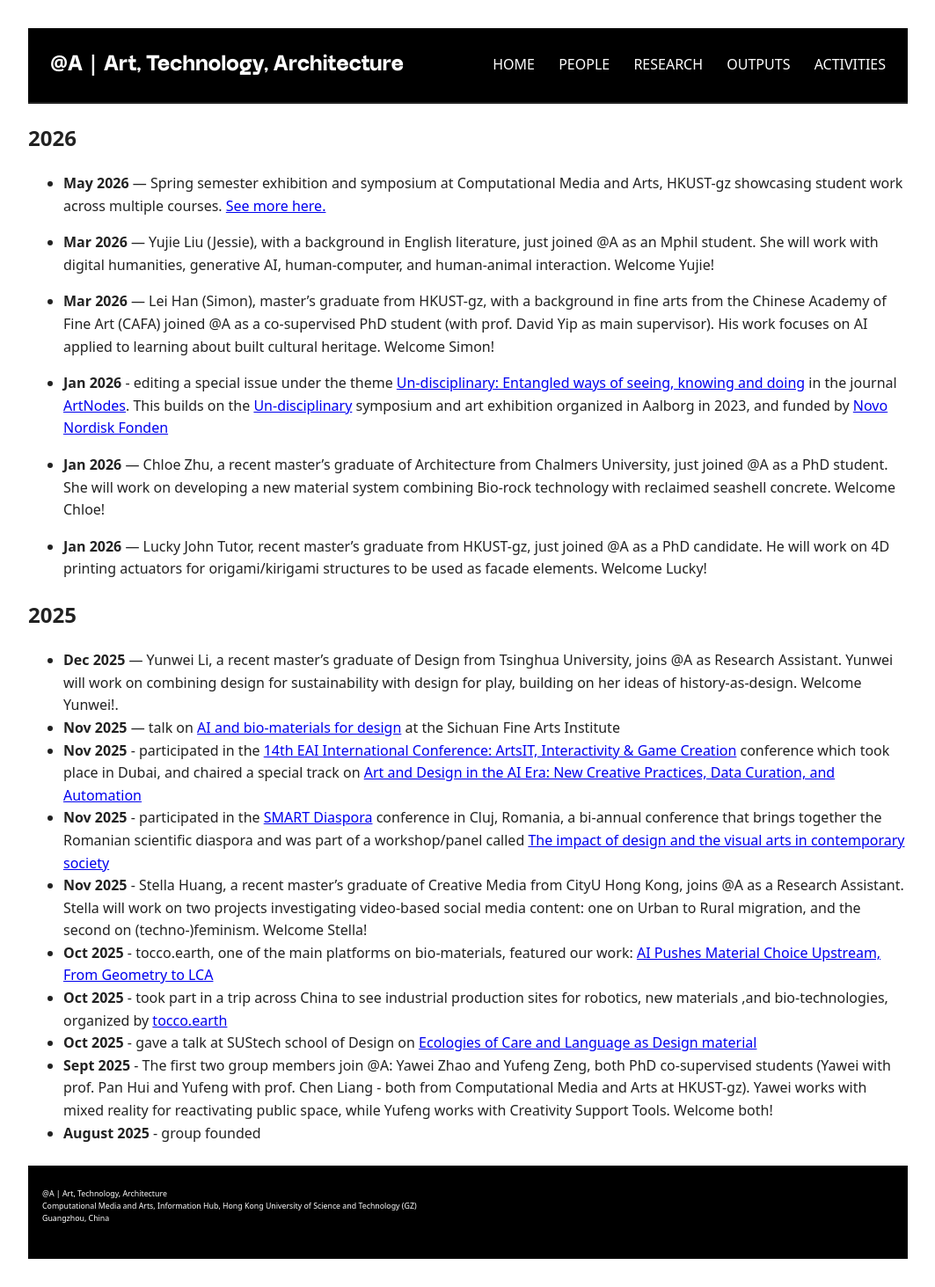
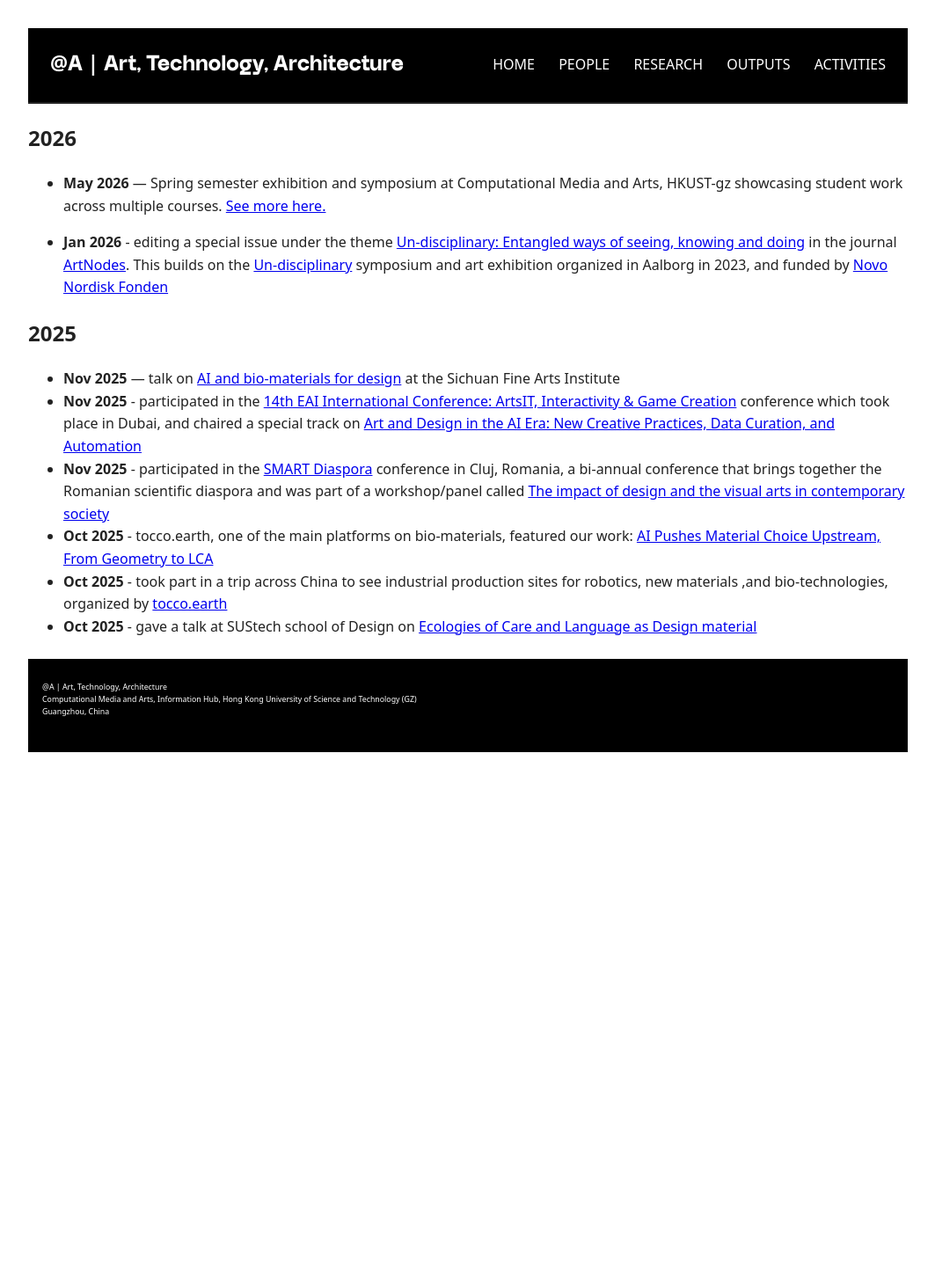
Before and after one commit to anqua/at-a, a Jekyll site: the page built from activities.md, in a window 1280 px wide. Shown: the whole page at 88% size, without its empty margins (108-1171 px from the left). Built offline with Jekyll 4.4.1, drawn with Linux system fonts in a browser that asks for light colours; some web fonts are replaced; after the commit the page ends 900 px from its top, so only the background shows below that.

Commit message:
Update activities.md

```diff
--- a/activities.md
+++ b/activities.md
@@ -12,25 +12,13 @@ title: News
   See more here.
 </a>
 
-- **Mar 2026** — Yujie Liu (Jessie), with a background in English literature, just joined @A as an Mphil student. She will work with digital humanities, generative AI, human-computer, and human-animal interaction. Welcome Yujie!
-
-- **Mar 2026** — Lei Han (Simon), master's graduate from HKUST-gz, with a background in fine arts from the Chinese Academy of Fine Art (CAFA) joined @A as a co-supervised PhD student (with prof. David Yip as main supervisor). His work focuses on AI applied to learning about built cultural heritage. Welcome Simon!
-
 - **Jan 2026** - editing a special issue under the theme <a href="https://raco.cat/index.php/Artnodes/about/call-for-papers-no-disciplinari" target="_blank" rel="noopener">Un-disciplinary: Entangled ways of seeing, knowing and doing</a> in the journal <a href="https://raco.cat/index.php/Artnodes/about/" target="_blank" rel="noopener">ArtNodes</a>. This builds on the <a href="https://www.youtube.com/watch?v=m4Iat5GsrV0" target="_blank" rel="noopener">Un-disciplinary</a> symposium and art exhibition organized in Aalborg in 2023, and funded by <a href="https://novonordiskfonden.dk/en/" target="_blank" rel="noopener">Novo Nordisk Fonden</a>
-
-- **Jan 2026** — Chloe Zhu, a recent master's graduate of Architecture from Chalmers University, just joined @A as a PhD student. She will work on developing a new material system combining Bio-rock technology with reclaimed seashell concrete. Welcome Chloe!
-
-- **Jan 2026** — Lucky John Tutor, recent master's graduate from HKUST-gz, just joined @A as a PhD candidate. He will work on 4D printing actuators for origami/kirigami structures to be used as facade elements. Welcome Lucky!
 
 ## 2025
 
-- **Dec 2025** — Yunwei Li, a recent master's graduate of Design from Tsinghua University, joins @A as Research Assistant. Yunwei will work on combining design for sustainability with design for play, building on her ideas of history-as-design. Welcome Yunwei!.
 - **Nov 2025** — talk on <a href="https://mp.weixin.qq.com/s/cJqItKSQhdcrjMCkMWmffA" target="_blank" rel="noopener">AI and bio-materials for design</a> at the Sichuan Fine Arts Institute
 - **Nov 2025** - participated in the <a href="https://artsit.eai-conferences.org/2025/" target="_blank" rel="noopener">14th EAI International Conference: ArtsIT, Interactivity & Game Creation</a> conference which took place in Dubai, and chaired a special track on  <a href="https://artsit.eai-conferences.org/2025/call-for-special-track-papers-on-art-and-design-in-the-ai-era/" target="_blank" rel="noopener">Art and Design in the AI Era: New Creative Practices, Data Curation, and Automation</a>
 - **Nov 2025** - participated in the <a href="https://diaspora-stiintifica.ro/" target="_blank" rel="noopener">SMART Diaspora</a> conference in Cluj, Romania, a bi-annual conference that brings together the Romanian scientific diaspora and was part of a workshop/panel called <a href="https://www.linkedin.com/feed/update/urn:li:activity:7396896105701085184/" target="_blank" rel="noopener">The impact of design and the visual arts in contemporary society</a>
-- **Nov 2025** - Stella Huang, a recent master's graduate of Creative Media from CityU Hong Kong, joins @A as a Research Assistant. Stella will work on two projects investigating video-based social media content: one on Urban to Rural migration, and the second on (techno-)feminism. Welcome Stella!
 - **Oct 2025** - tocco.earth, one of the main platforms on bio-materials, featured our work: <a href="https://tocco.earth/article/ai-pushes-material-choice-upstream-from-geometry-to-lca" target="_blank" rel="noopener">AI Pushes Material Choice Upstream, From Geometry to LCA</a>
 - **Oct 2025** - took part in a trip across China to see industrial production sites for robotics, new materials ,and bio-technologies, organized by <a href="https://tocco.earth/" target="_blank" rel="noopener">tocco.earth</a>
 - **Oct 2025** - gave a talk at SUStech school of Design on <a href="https://www.linkedin.com/feed/update/urn:li:activity:7381562066630840320/" target="_blank" rel="noopener">Ecologies of Care and Language as Design material</a>
-- **Sept 2025** - The first two group members join @A: Yawei Zhao and Yufeng Zeng, both PhD co-supervised students (Yawei with prof. Pan Hui and Yufeng with prof. Chen Liang - both from Computational Media and Arts at HKUST-gz). Yawei works with mixed reality for reactivating public space, while Yufeng works with Creativity Support Tools. Welcome both!
-- **August 2025** - group founded
```
